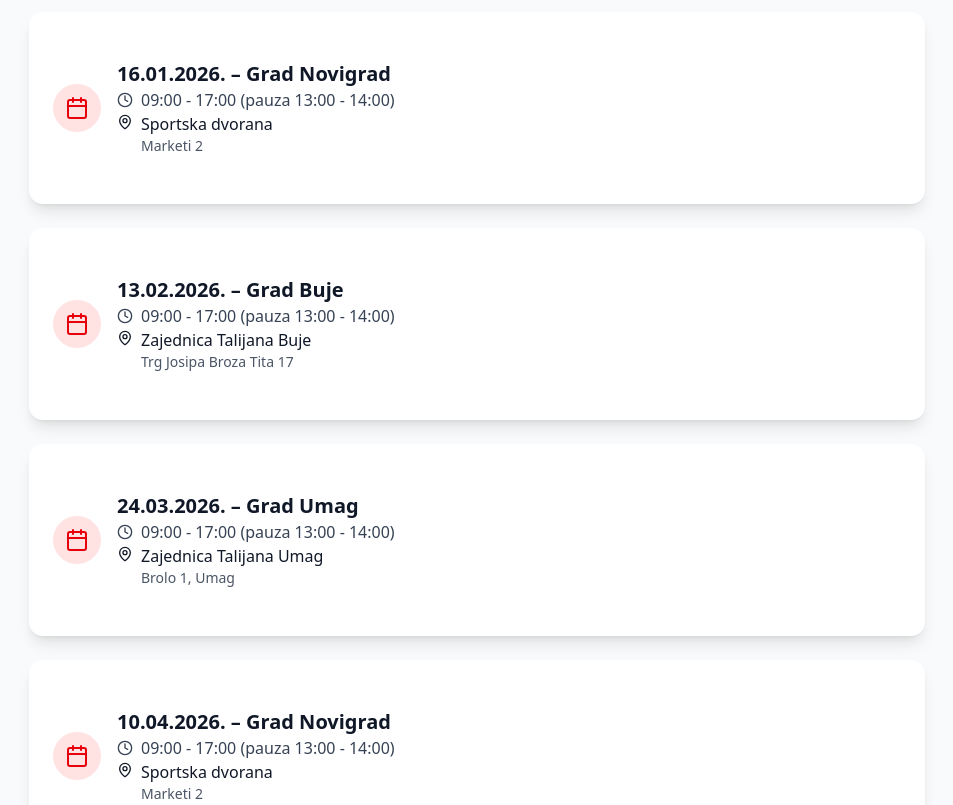
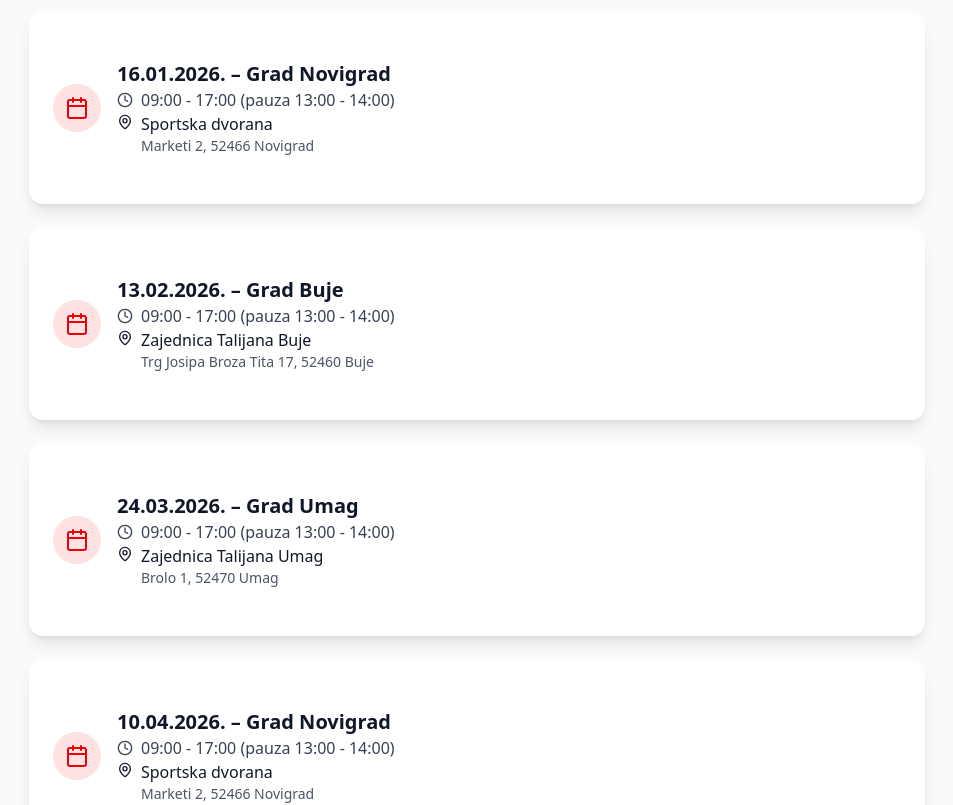
Before and after one commit to antonKrizmanic/red-cross-new-blood-donors, a Next.js app: page / in a window 1280 px wide. Shown: the part 3380-4185 px from the top of the page, without its empty margins (163-1116 px from the left). Built offline with nearby package versions, Linux system fonts and the light colour scheme.

Commit message:
zip and city

```diff
--- a/src/app/page.tsx
+++ b/src/app/page.tsx
@@ -18,7 +18,7 @@ export default function Home() {
             title: '16.01.2026. – Grad Novigrad',
             time: '09:00 - 17:00 (pauza 13:00 - 14:00)',
             location: 'Sportska dvorana',
-            address: "Marketi 2",
+            address: "Marketi 2, 52466 Novigrad",
             description:
                 'Za točnu lokaciju prati naše objave na društvenim mrežama i lokalnim medijima.',
         },
@@ -27,7 +27,7 @@ export default function Home() {
             title: '13.02.2026. – Grad Buje',
             time: '09:00 - 17:00 (pauza 13:00 - 14:00)',
             location: 'Zajednica Talijana Buje',
-            address: 'Trg Josipa Broza Tita 17',
+            address: 'Trg Josipa Broza Tita 17, 52460 Buje',
             description:
                 'Za točnu lokaciju prati naše objave na društvenim mrežama i lokalnim medijima.',
         },
@@ -36,7 +36,7 @@ export default function Home() {
             title: '24.03.2026. – Grad Umag',
             time: '09:00 - 17:00 (pauza 13:00 - 14:00)',
             location: 'Zajednica Talijana Umag',
-            address: 'Brolo 1, Umag',
+            address: 'Brolo 1, 52470 Umag',
             description:
                 'Za točnu lokaciju prati naše objave na društvenim mrežama i lokalnim medijima.',
         },
@@ -45,7 +45,7 @@ export default function Home() {
             title: '10.04.2026. – Grad Novigrad',
             time: '09:00 - 17:00 (pauza 13:00 - 14:00)',
             location: 'Sportska dvorana',
-            address: "Marketi 2",
+            address: "Marketi 2, 52466 Novigrad",
             description:
                 'Za točnu lokaciju prati naše objave na društvenim mrežama i lokalnim medijima.',
         },
@@ -54,7 +54,7 @@ export default function Home() {
             title: '27.04.2026. – Grad Umag',
             time: '09:00 - 17:00 (pauza 13:00 - 14:00)',
             location: 'Zajednica Talijana Umag',
-            address: 'Brolo 1, Umag',
+            address: 'Brolo 1, 52470 Umag',
             description:
                 'Za točnu lokaciju prati naše objave na društvenim mrežama i lokalnim medijima.',
         },
@@ -63,7 +63,7 @@ export default function Home() {
             title: '13.05.2026. – Grad Buje',
             time: '09:00 - 17:00 (pauza 13:00 - 14:00)',
             location: 'Zajednica Talijana Buje',
-            address: 'Trg Josipa Broza Tita 17',
+            address: 'Trg Josipa Broza Tita 17, 52460 Buje',
             description:
                 'Za točnu lokaciju prati naše objave na društvenim mrežama i lokalnim medijima.',
         },
@@ -72,7 +72,7 @@ export default function Home() {
             title: '23.06.2026. – Grad Umag',
             time: '09:00 - 17:00 (pauza 13:00 - 14:00)',
             location: 'Zajednica Talijana Umag',
-            address: 'Brolo 1, Umag',
+            address: 'Brolo 1, 52470 Umag',
             description:
                 'Za točnu lokaciju prati naše objave na društvenim mrežama i lokalnim medijima.',
         },
@@ -81,7 +81,7 @@ export default function Home() {
             title: '13.07.2026. – Grad Novigrad',
             time: '09:00 - 17:00 (pauza 13:00 - 14:00)',
             location: 'Sportska dvorana',
-            address: "Marketi 2",
+            address: "Marketi 2, 52466 Novigrad",
             description:
                 'Za točnu lokaciju prati naše objave na društvenim mrežama i lokalnim medijima.',
         },
@@ -91,7 +91,7 @@ export default function Home() {
             title: '12.08.2026. – Grad Buje',
             time: '09:00 - 17:00 (pauza 13:00 - 14:00)',
             location: 'Zajednica Talijana Buje',
-            address: 'Trg Josipa Broza Tita 17',
+            address: 'Trg Josipa Broza Tita 17, 52460 Buje',
             description:
                 'Za točnu lokaciju prati naše objave na društvenim mrežama i lokalnim medijima.',
         },
@@ -100,7 +100,7 @@ export default function Home() {
             title: '21.09.2026. – Grad Umag',
             time: '09:00 - 17:00 (pauza 13:00 - 14:00)',
             location: 'Zajednica Talijana Umag',
-            address: 'Brolo 1, Umag',
+            address: 'Brolo 1, 52470 Umag',
             description:
                 'Za točnu lokaciju prati naše objave na društvenim mrežama i lokalnim medijima.',
         },
@@ -109,7 +109,7 @@ export default function Home() {
             title: '12.10.2026. – Grad Novigrad',
             time: '09:00 - 17:00 (pauza 13:00 - 14:00)',
             location: 'Sportska dvorana',
-            address: "Marketi 2",
+            address: "Marketi 2, 52466 Novigrad",
             description:
                 'Za točnu lokaciju prati naše objave na društvenim mrežama i lokalnim medijima.',
         },
@@ -118,7 +118,7 @@ export default function Home() {
             title: '09.11.2026. – Grad Buje',
             time: '09:00 - 17:00 (pauza 13:00 - 14:00)',
             location: 'Zajednica Talijana Buje',
-            address: 'Trg Josipa Broza Tita 17',
+            address: 'Trg Josipa Broza Tita 17, 52460 Buje',
             description:
                 'Za točnu lokaciju prati naše objave na društvenim mrežama i lokalnim medijima.',
         },
@@ -127,7 +127,7 @@ export default function Home() {
             title: '22.12.2026. – Grad Umag',
             time: '09:00 - 17:00 (pauza 13:00 - 14:00)',
             location: 'Zajednica Talijana Umag',
-            address: 'Brolo 1, Umag',
+            address: 'Brolo 1, 52470 Umag',
             description:
                 'Za točnu lokaciju prati naše objave na društvenim mrežama i lokalnim medijima.',
         },
```
